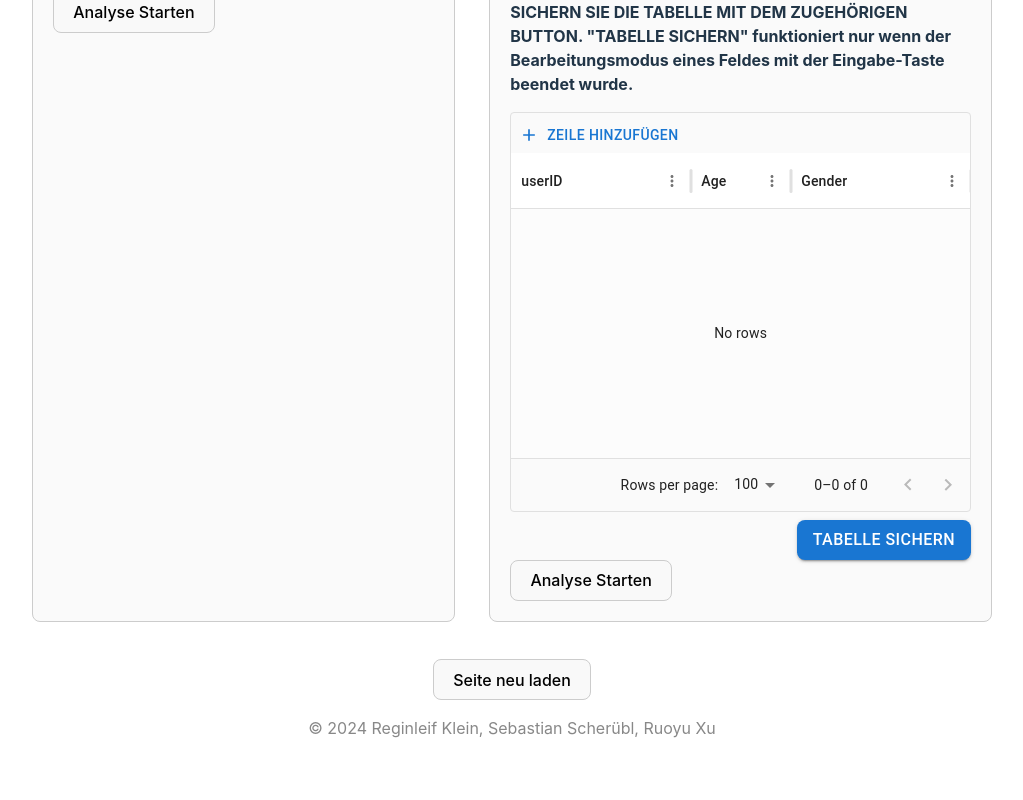
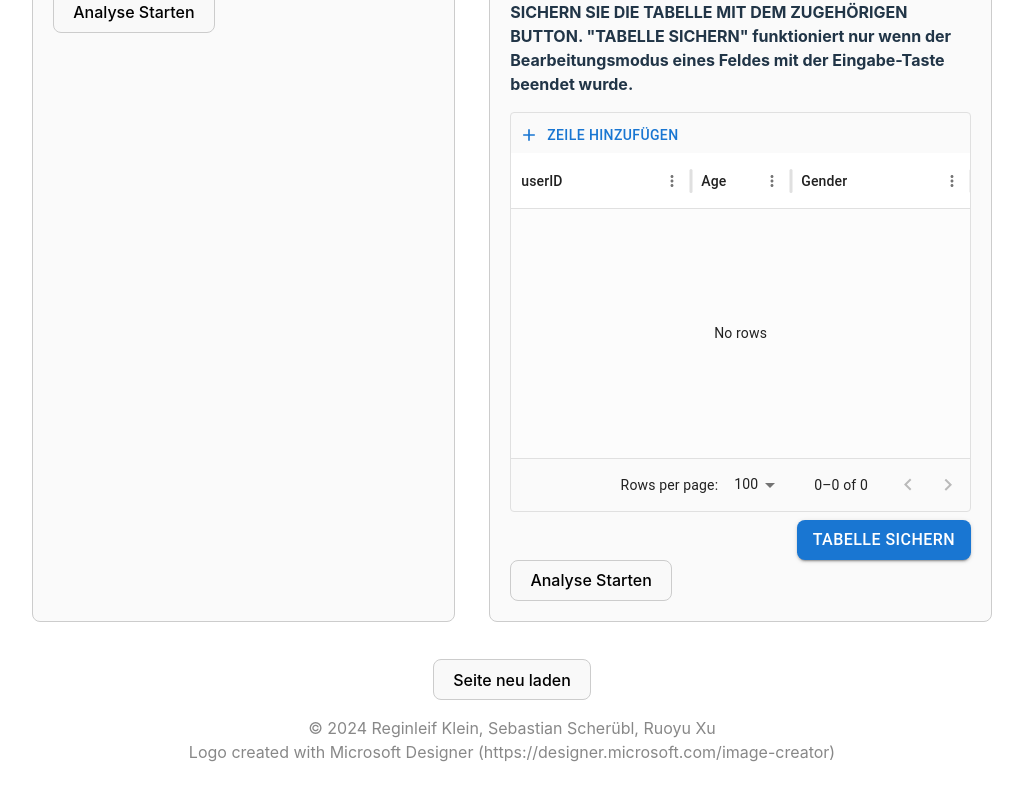
Before and after one commit to UniRegensburg/mme-sose24-statistics, a React (Vite) app: page / in a window 1280 px wide. Shown: the part 972-1772 px from the top of the page, without its empty margins (128-1151 px from the left). Built offline with nearby package versions, Linux system fonts and the light colour scheme.

Commit message:
Comments for documentation of code

```diff
--- a/src/app/pages/home/Home.jsx
+++ b/src/app/pages/home/Home.jsx
@@ -22,8 +22,11 @@ function Home() {
   // ---------- Danger zone ends here ----------
 
   // State management
+  // State for the selected section (upload or mask). Other, not selected part will be not usable and its css values changes.
   const [selectedSection, setSelectedSection] = useState(null);
+  // State for the selected questionnaire type
   const [selectedQuestionnaireType, setSelectedQuestionnaireType] = useState(QUESTIONNAIRE_TYPE.NONE);
+  // State for controlling the visibility of modals
   const [isHelpOpen, setIsHelpOpen] = useState(false);
   const [isUserDataFormatOpen, setIsUserDataFormatOpen] = useState(false);
 
@@ -37,6 +40,7 @@ function Home() {
   const fileUploader = async (event) => {
     const file = event.target.files[0];
     try {
+    // Pass files to workspace
       await DataService.loadDataFromFile(workspace, file, selectedQuestionnaireType);
     } catch (error) {
       console.error("error");
@@ -72,12 +76,12 @@ function Home() {
           </p>
         </div>
 
-        {/* Choose Usability Data */}
         <div className="dataUploadSection">
-          {/* Upload Usability Data */}
+          {/* Left side of data import functionality. Section to upload data. */}
           <div className={`fieldDataFile ${selectedSection === 'mask' ? 'disabled-section' : ''}`}>
             <h2>Hier können Sie Ihre Daten hochladen.</h2>
             <p>1. Wählen Sie einen Usability-Fragebogen.</p>
+            {/* Update Usability Questionaire Type */}
             <select
               id="questionnaire-type"
               name="questionnaire-type"
@@ -85,8 +89,7 @@ function Home() {
               onChange={(e) => {
                 setSelectedSection('upload');
                 setSelectedQuestionnaireType(QUESTIONNAIRE_TYPE[e.target.value]);
-              }}
-            >
+              }}>
               <option value={"NONE"}>-- Bitte wählen --</option>
               <option value={"UEQ"}>User Experience Questionnaire (UEQ)</option>
               <option value={"SUS"}>System Usability Scale (SUS)</option>
@@ -94,6 +97,7 @@ function Home() {
               <option value={"rawTLX"}>RAW Task Load Index</option>
             </select>
             <br />
+            {/* Upload csv */}
             <p>
               2. Laden Sie eine CSV-Datei hoch.
               Für Informationen zum Datei-Format klicken Sie
@@ -106,6 +110,7 @@ function Home() {
               disabled={selectedSection === 'mask'}
             />
             <br /><br />
+            {/* Link to workspace */}
             <Link to="/workspace">
               <button className="button" disabled={selectedSection === 'mask'}>
                 Analyse Starten
@@ -115,19 +120,18 @@ function Home() {
 
           <div className="separator"></div>
 
+          {/* Right side of data import functionality. Mask for data import */}
           <div className={`fieldDataFile ${selectedSection === 'upload' ? 'disabled-section' : ''}`}>
-            {/* Mask for Usability Data */}
             <h2>Hier können Sie Ihre Daten über eine Maske eingeben.</h2>
             <p>1. Wählen Sie einen Usability-Fragebogen.</p>
+            {/* Update Usability Questionaire Type */}
             <select
               id="questionnaire-type"
               name="questionnaire-type"
               disabled={selectedSection === 'upload'}
               onChange={(e) => {
                 setSelectedSection('mask');
-                setSelectedQuestionnaireType(QUESTIONNAIRE_TYPE[e.target.value]);
-              }}
-            >
+                setSelectedQuestionnaireType(QUESTIONNAIRE_TYPE[e.target.value]);}}>
               <option value={"NONE"}>-- Bitte wählen --</option>
               <option value={"UEQ"}>User Experience Questionnaire (UEQ)</option>
               <option value={"SUS"}>System Usability Scale (SUS)</option>
@@ -135,16 +139,19 @@ function Home() {
               <option value={"rawTLX"}>RAW Task Load Index</option>
             </select>
             <br />
+            {/* Fill Mask */}
             <p>
               2. Befüllen Sie Ihre Maske.
               Für Informationen zum Datei-Format klicken Sie
-              <span className="link" onClick={handleOpenUserDataFormat} style={{ cursor: 'pointer', color: 'blue' }}> hier</span>.
+              <span className="link" onClick={handleOpenUserDataFormat} style={{ cursor: 'pointer', color: 'blue'}}> hier</span>.
               <br />
               Befüllen Sie nur die erforderliche Fragenanzahl für Ihren jeweiligen Fragebogen (z.B. SUS beinhaltet 10 Fragen).
               <br /> <b>BEVOR SIE DEN BUTTON "ANALYSE STARTEN" KLICKEN, SICHERN SIE DIE TABELLE MIT DEM ZUGEHÖRIGEN BUTTON. "TABELLE SICHERN" funktioniert nur wenn der Bearbeitungsmodus eines Feldes mit der Eingabe-Taste beendet wurde.</b>
             </p>
+            {/* Function for Mask */}
             <NewRowMaker selectedQuestionnaireType={selectedQuestionnaireType} />
             <br /><br />
+            {/* Link to workspace */}
             <Link to="/workspace">
               <button className="button" disabled={selectedSection === 'upload'}>
                 Analyse Starten
@@ -163,6 +170,8 @@ function Home() {
 
       <p className="copyrightInfo">
         © 2024 Reginleif Klein, Sebastian Scherübl, Ruoyu Xu
+        <br />
+        Logo created with Microsoft Designer (https://designer.microsoft.com/image-creator)
       </p>
 
       <HelpModal open={isHelpOpen} onClose={handleCloseHelp} />
```
Also changed, not shown: src/app/pages/home/MaskImport.jsx (+4 -4 lines).
